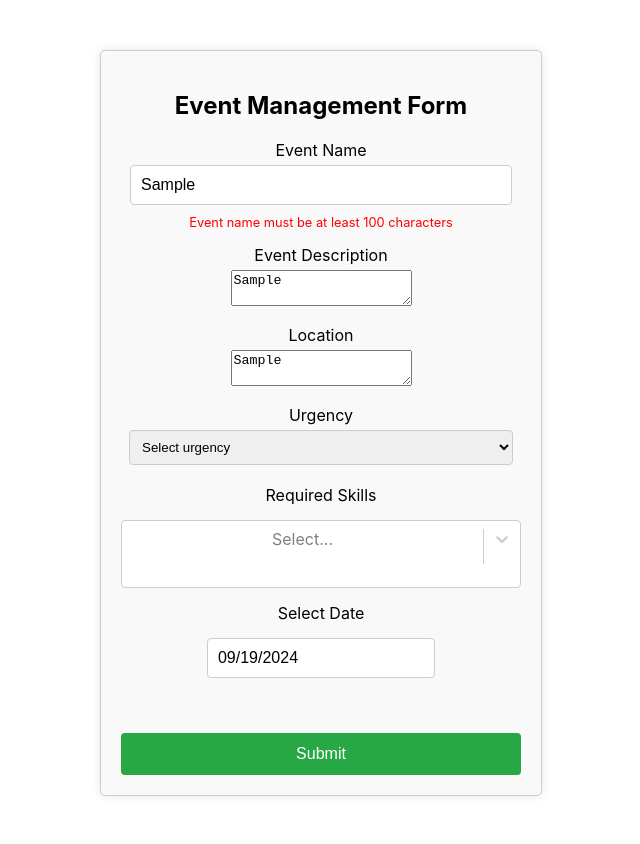
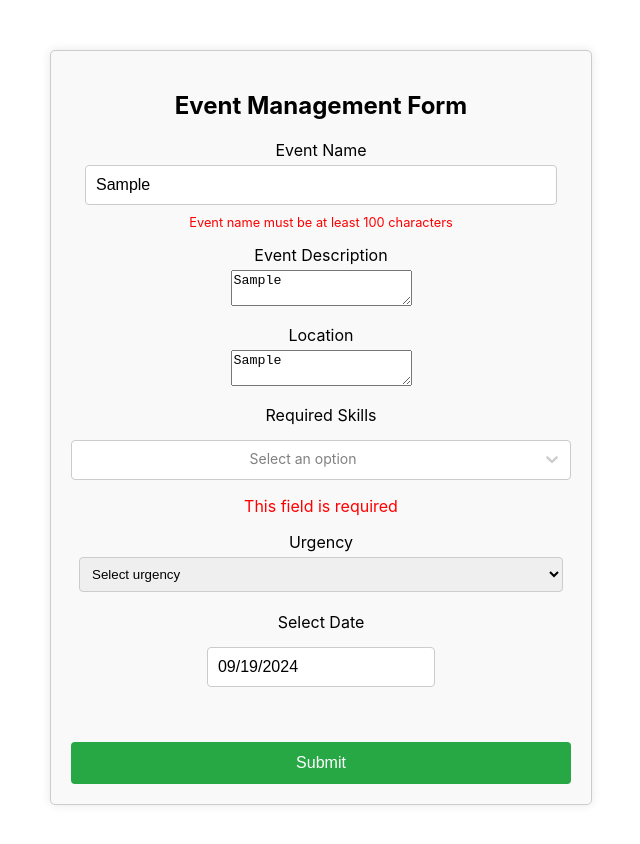
Before and after one commit to DM8581912/volunteer-management-app, a React (Create React App) app in the folder frontend/: page /eventform in a window 1280 px wide. Both pictures are taken after typing "Sample", "Sample", "Sample", "Sample" into the empty fields and a click on the button "Submit". Shown: the top 844 px of the page, without its empty margins (319-959 px from the left). Built offline with nearby package versions, Linux system fonts and the light colour scheme.

Commit message:
fixed css for multi select feature

```diff
--- a/frontend/src/components/EventForm/Event.jsx
+++ b/frontend/src/components/EventForm/Event.jsx
@@ -14,7 +14,7 @@ const EventSchema = Yup.object().shape({
   eventName: Yup.string().min(100, "Event name must be at least 100 characters").required("Required"),
   eventDescription: Yup.string().required("You must enter a description"),
   location: Yup.string().required("You must enter a location"),
-  requiredSkills: Yup.array().min(1, 'At least one skill is required').required('Required'),
+  requiredSkills: Yup.string().required('One Skill is required'),
   urgency: Yup.string().required('Urgency is required'),
   eventDate: Yup.date().required('Event date is required'),
 });
@@ -22,12 +22,46 @@ const EventSchema = Yup.object().shape({
 const options = [
   { value: 'Carry over 50 lbs', label: 'Carry over 50 lbs' },
   { value: 'Run over 20 miles', label: 'Run over 50 miles' },
-]
+];
 
+const customStyles = {
+  control: (base, state) => ({
+    ...base,
+    height: 40,
+    fontSize: 14,
+    overflow: 'visible',
 
+  }),
+   multiValue: (base) => ({
+     ...base,
+     height: 30,
+     overflow: 'visible',
+
+  }),
+  multiValueLabel: (base) => ({
+   ...base,
+   overflow: 'visible',
+  }),
+  indicatorSeparator: () => ({ display: "none" }),
+};
 
 const Event = () => {
   const [startDate, setStartDate] = useState(new Date());
+
+  const [selectedOption, setSelectedOption] = useState(null);
+  const [isValid, setIsValid] = useState(true);
+
+
+  const handleSubmit = (e) => {
+    e.preventDefault();
+    if (!selectedOption) {
+      setIsValid(false); // Set validation error if no option is selected
+    } else {
+      setIsValid(true);
+      // Process the form
+      console.log('Selected:', selectedOption);
+    }
+  };
 
   return (
     <div className={styles.eventContainer}>
@@ -48,7 +82,7 @@ const Event = () => {
         }}
       >
         {({setFieldValue, isSubmitting }) => (
-          <Form>
+          <Form onSubmit={handleSubmit}>
             <div>
               <label htmlFor="eventName">Event Name</label>
               <Field type="text" name="eventName" />
@@ -66,29 +100,17 @@ const Event = () => {
             </div>
 
             {/* Multi-select for Required Skills */}
-            {/* <div>
-              <label htmlFor="requiredSkills">Required Skills</label>
-              <Field name="requiredSkills">
-                {({ field, form }) => (
-                  <select
-                    {...field}
-                    name="requiredSkills"
-                    multiple={true}
-                    value={field.value || []} // Ensure sync
-                    onChange={(event) => {
-                      const selectedOptions = Array.from(event.target.selectedOptions, (option) => option.value);
-                      form.setFieldValue(field.name, selectedOptions);
-                    }}
-                  >
-                    <option value="JavaScript">JavaScript</option>
-                    <option value="Python">Python</option>
-                    <option value="React">React</option>
-                    <option value="Node.js">Node.js</option>
-                  </select>
-                )}
-              </Field>
-              <ErrorMessage name="requiredSkills" component="div" className={styles.error} />
-            </div> */}
+            <div>
+             <div>Required Skills</div>
+             <Select
+                onChange={setSelectedOption}
+                options={options}
+                placeholder="Select an option"
+                isMulti
+                styles={customStyles}
+              />
+              {!isValid && <p style={{ color: 'red' }}>This field is required</p>}
+            </div>
 
             {/* Dropdown for Urgency */}
             <div>
@@ -101,23 +123,22 @@ const Event = () => {
               </Field>
               <ErrorMessage name="urgency" component="div" className={styles.error} />
             </div>
+
+            <div>
+             <div>Select Date</div>
+             <DatePicker selected={startDate} onChange={(date) => setStartDate(date)} />
+            </div>
+
+
+
+            <button type="submit">Submit</button>
           </Form>
         )}
       </Formik>
 
-      <div>
-       <div>Required Skills</div>
-       <Select options={options} isMulti/>
-      </div>
-
-      <div>
-       <div>Select Date</div>
-       <DatePicker selected={startDate} onChange={(date) => setStartDate(date)} />
-      </div>
 
 
 
-     <button type="submit">Submit</button>
     </div>
   );
 };
--- a/frontend/src/components/EventForm/Event.module.css
+++ b/frontend/src/components/EventForm/Event.module.css
@@ -1,6 +1,6 @@
 .eventContainer {
- width: 100%;
- max-width: 400px;
+ width: 500px;
+ max-width: 500px;
  margin: 50px auto;
  padding: 20px;
  border: 1px solid #ccc;
```
